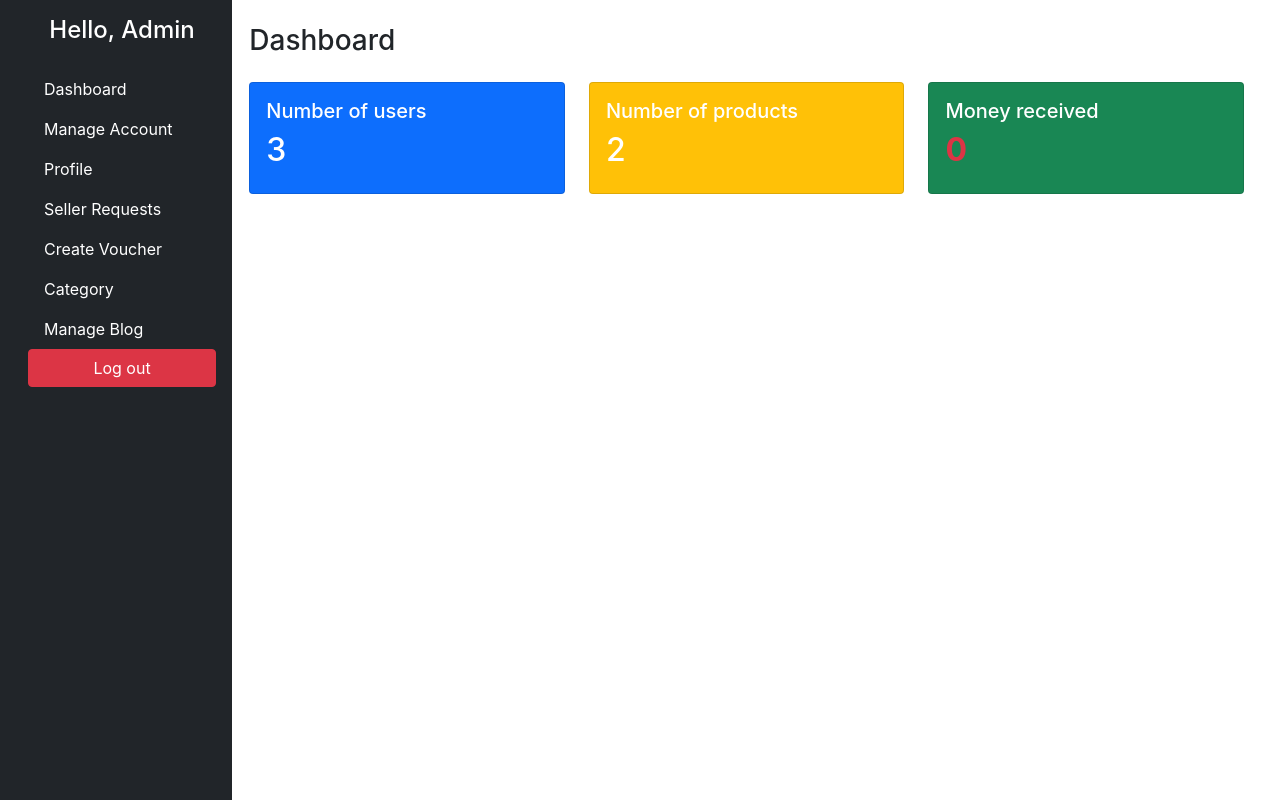
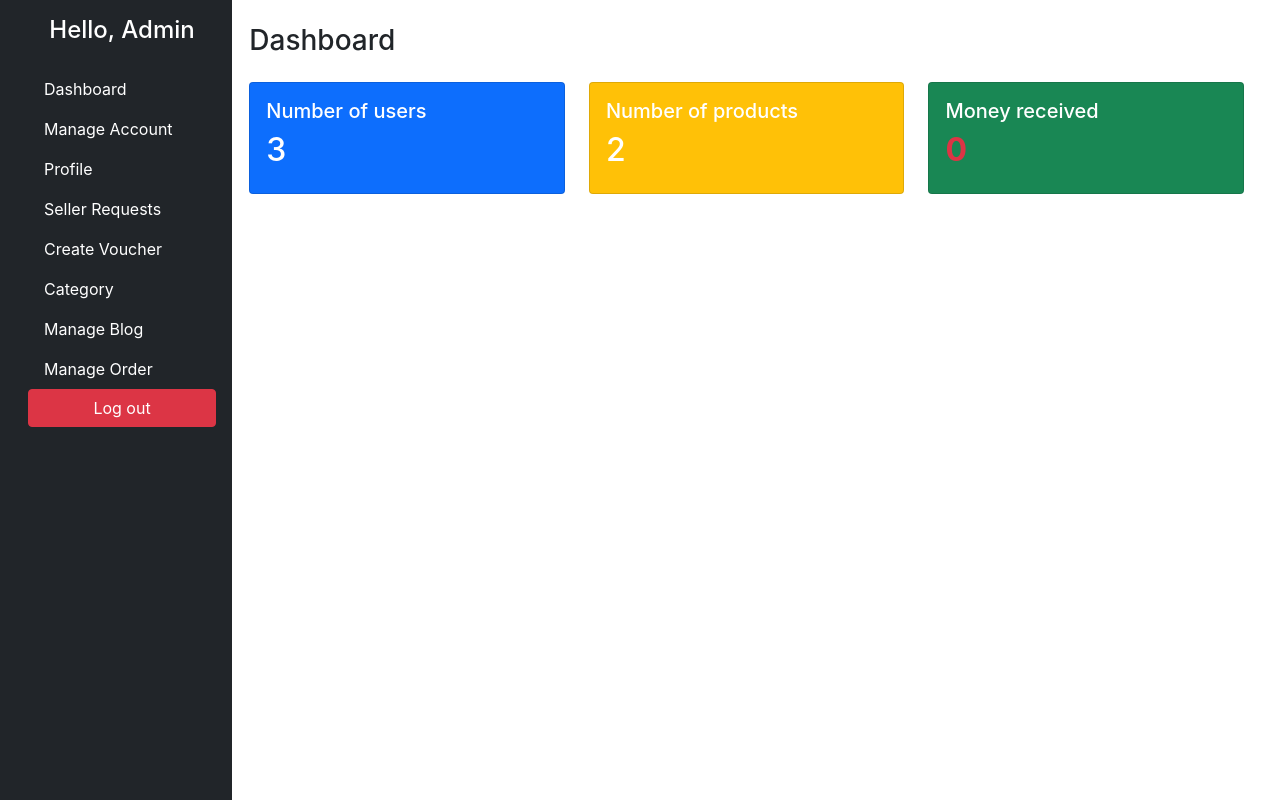
Before and after one commit to Ichiro-2663/FER202-GROUP2, a React (Create React App) app: page /admin in a window 1280 px wide. Built offline with nearby package versions, Linux system fonts and the light colour scheme; data requests are answered from the project's data file.

Commit message:
Add 'Manage Order' link to Sidebar component

```diff
--- a/src/views/components/Sidebar.js
+++ b/src/views/components/Sidebar.js
@@ -13,7 +13,7 @@ function Sidebar() {
         <Nav.Link href="/createVoucher-admin" className="text-white">Create Voucher</Nav.Link>
         <Nav.Link href="/category-admin" className="text-white">Category</Nav.Link>
         <Nav.Link href="/manage-blog-admin" className="text-white">Manage Blog</Nav.Link>
-
+   <Nav.Link href="/orders" className="text-white">Manage Order</Nav.Link>
         <Button
           variant="danger"
           className="mb-3 float-end"
```
